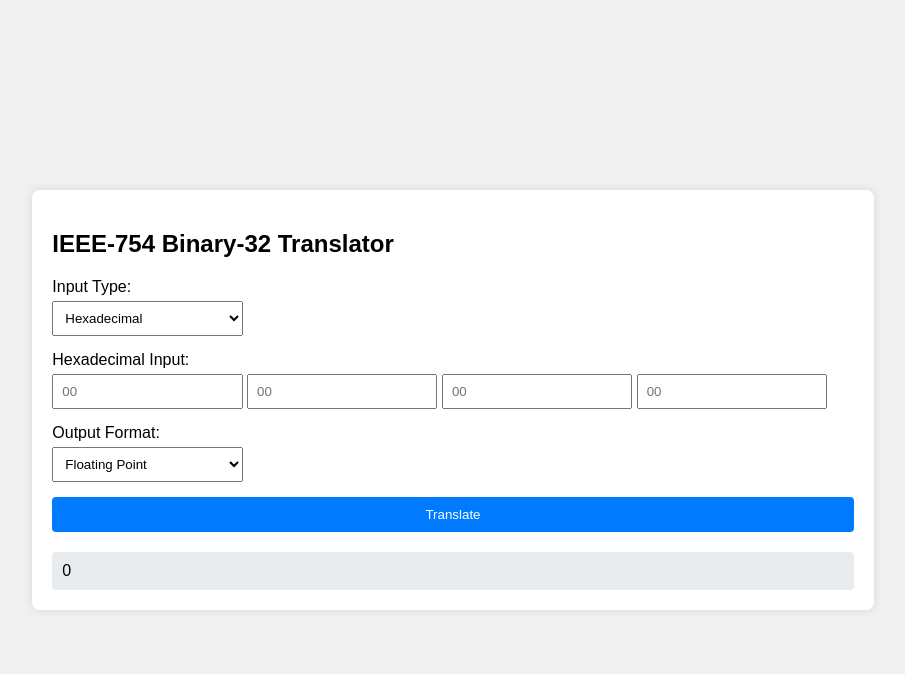
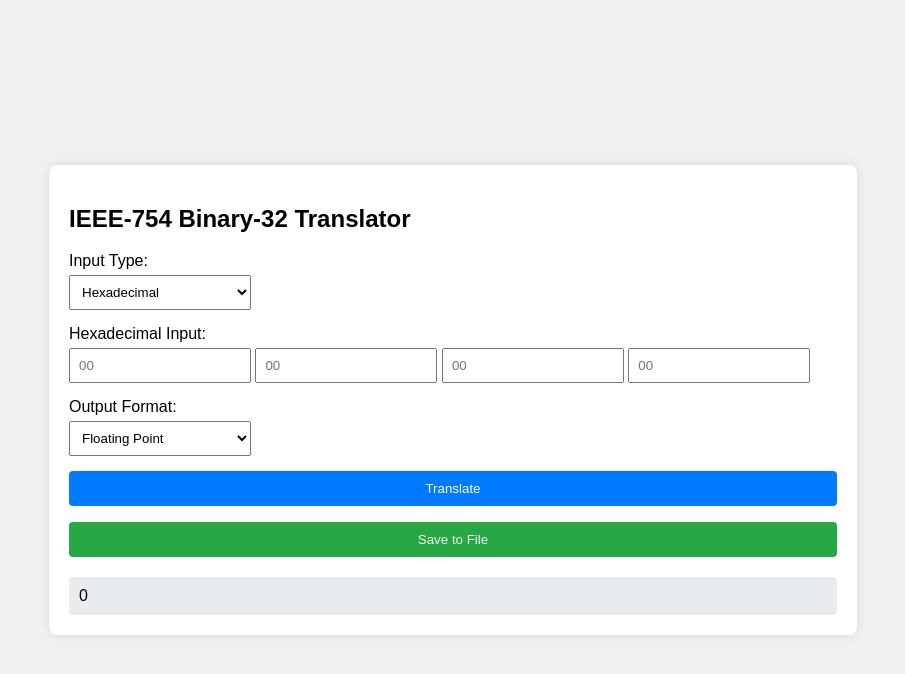
Before and after one commit to xlfrxd/IEEE754-Binary-32-Floating-Point-Converter, a plain HTML site: page index.html in a window 1280 px wide. Both pictures are taken after a click on the button "Translate". Shown: the whole page, without its empty margins (187-1092 px from the left). Drawn offline with Linux system fonts and the light colour scheme.

Commit message:
Feat: Option to save file to .txt

```diff
--- a/index.html
+++ b/index.html
@@ -37,7 +37,8 @@
             <option value="fixed">Fixed Point</option>
         </select>
     </div>
-    <button onclick="translateIEEE754()">Translate</button>
+    <button id="getResult" onclick="translateIEEE754()">Translate</button>
+    <button id="saveToFile" onclick="saveToFile()" disabled>Save to File</button>
 
     <div class="output" id="outputResult">Result will appear here</div>
 </div>
@@ -134,9 +135,28 @@
             const value = translator.calc();
             const result = translator.display(value, outputFormat);
             document.getElementById("outputResult").innerText = result;
+
+            const saveButton = document.getElementById("saveToFile");
+            saveButton.classList.add("enabled");
+            saveButton.removeAttribute("disabled");
         } catch (error) {
             document.getElementById("outputResult").innerText = `Error: ${error.message}`;
         }
+
+        document.getElementById("saveToFile")
+    }
+
+    function saveToFile() {
+        const result = document.getElementById("outputResult").innerText;
+        if (result === "" || result === "Result will appear here") {
+            alert("No result to save!");
+            return;
+        }
+        const blob = new Blob([result], { type: 'text/plain' });
+        const link = document.createElement('a');
+        link.href = URL.createObjectURL(blob);
+        link.download = 'IEEE754_result.txt';
+        link.click();
     }
 </script>
 
--- a/styles.css
+++ b/styles.css
@@ -13,6 +13,7 @@ body {
     padding: 20px;
     border-radius: 8px;
     box-shadow: 0 0 10px rgba(0, 0, 0, 0.1);
+    width: 60%;
 }
 .form-group {
     margin-bottom: 15px;
@@ -27,7 +28,7 @@ input, select {
     box-sizing: border-box;
     display: inline-block;
 }
-button {
+button#getResult {
     width: 100%;
     padding: 10px;
     background: #007BFF;
@@ -36,8 +37,28 @@ button {
     border-radius: 4px;
     cursor: pointer;
 }
-button:hover {
-    background: #0056b3;
+
+button#saveToFile {
+    margin-top: 16px;
+    width: 100%;
+    padding: 10px;
+    background: #b9b9b9;
+    color: #f0f0f0;
+    border: none;
+    border-radius: 4px;
+    cursor: not-allowed;
+    display: block;
+}
+
+button#saveToFile.enabled {
+    background: #28a745;
+    cursor: pointer;
+    display: block;
+}
+
+button#saveToFile.disabled {
+    cursor: pointer;
+    display: block;
 }
 .output {
     margin-top: 20px;
```
